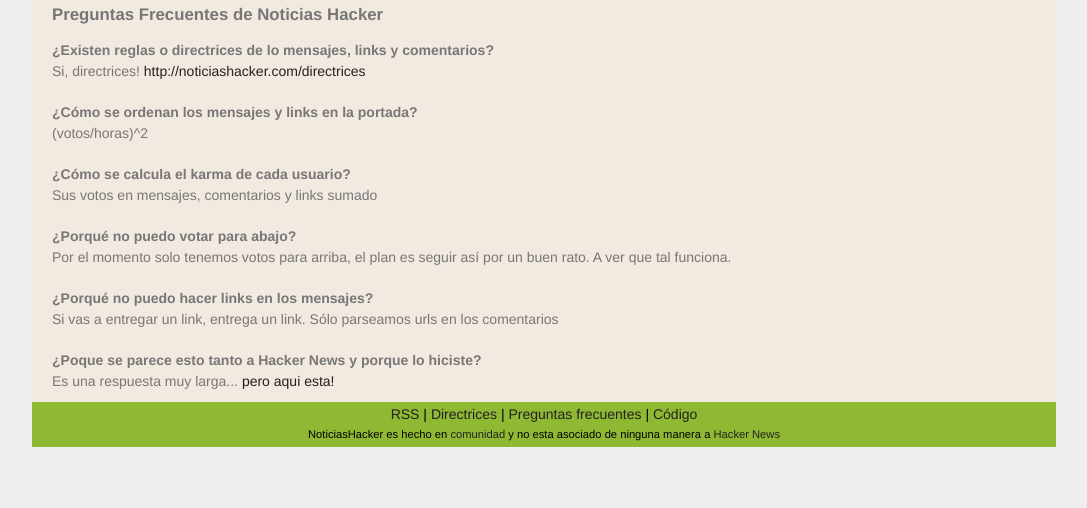
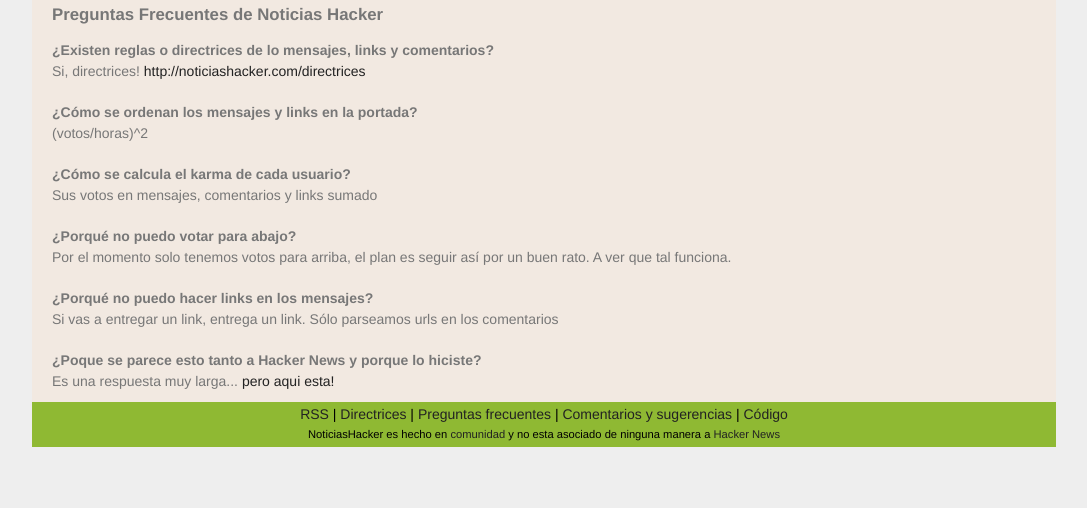
Before and after one commit to DFectuoso/Noticias-HAcker, a Python web app: template templates/faq.html in a window 1280 px wide. Shown: the part 36-544 px from the top of the page, without its empty margins (96-1183 px from the left). Run offline with Jinja, Linux system fonts and the light colour scheme; the template is opened without the code that fills it, so the values that code supplies are empty; some libraries are stand-ins or nearby versions.

Commit message:
Issues #19, adding a link to issues on the footer

```diff
--- a/templates/base.html
+++ b/templates/base.html
@@ -50,6 +50,7 @@
             <a href="/rss">RSS</a> |
             <a href="/directrices">Directrices</a> |
             <a href="/preguntas-frecuentes">Preguntas frecuentes</a> |
+            <a href="https://github.com/DFectuoso/Noticias-HAcker/issues">Comentarios y sugerencias</a> |
             <a href="https://github.com/DFectuoso/Noticias-HAcker">Código</a>
           </p>
         <p class="disclamer">
```
